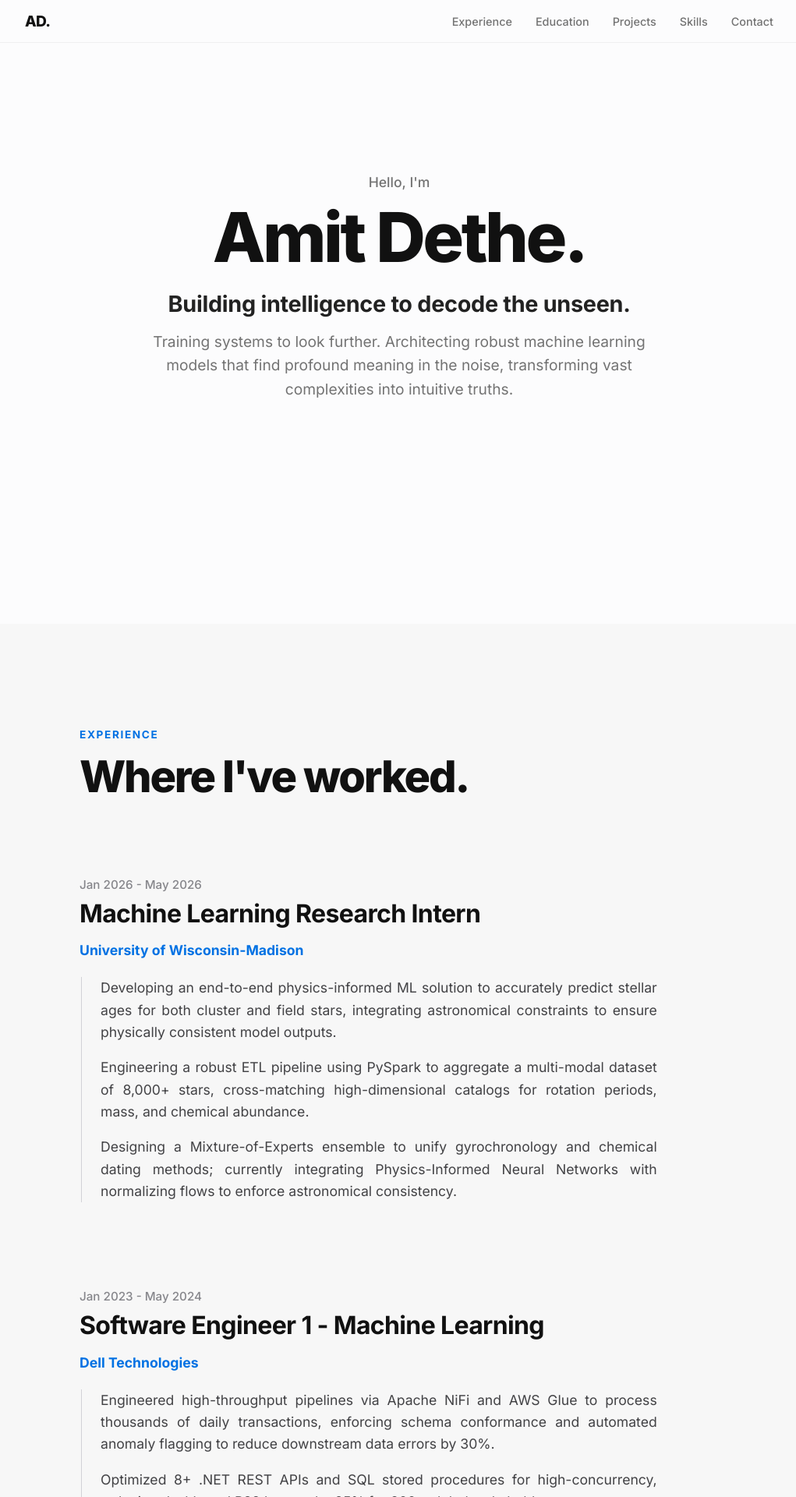
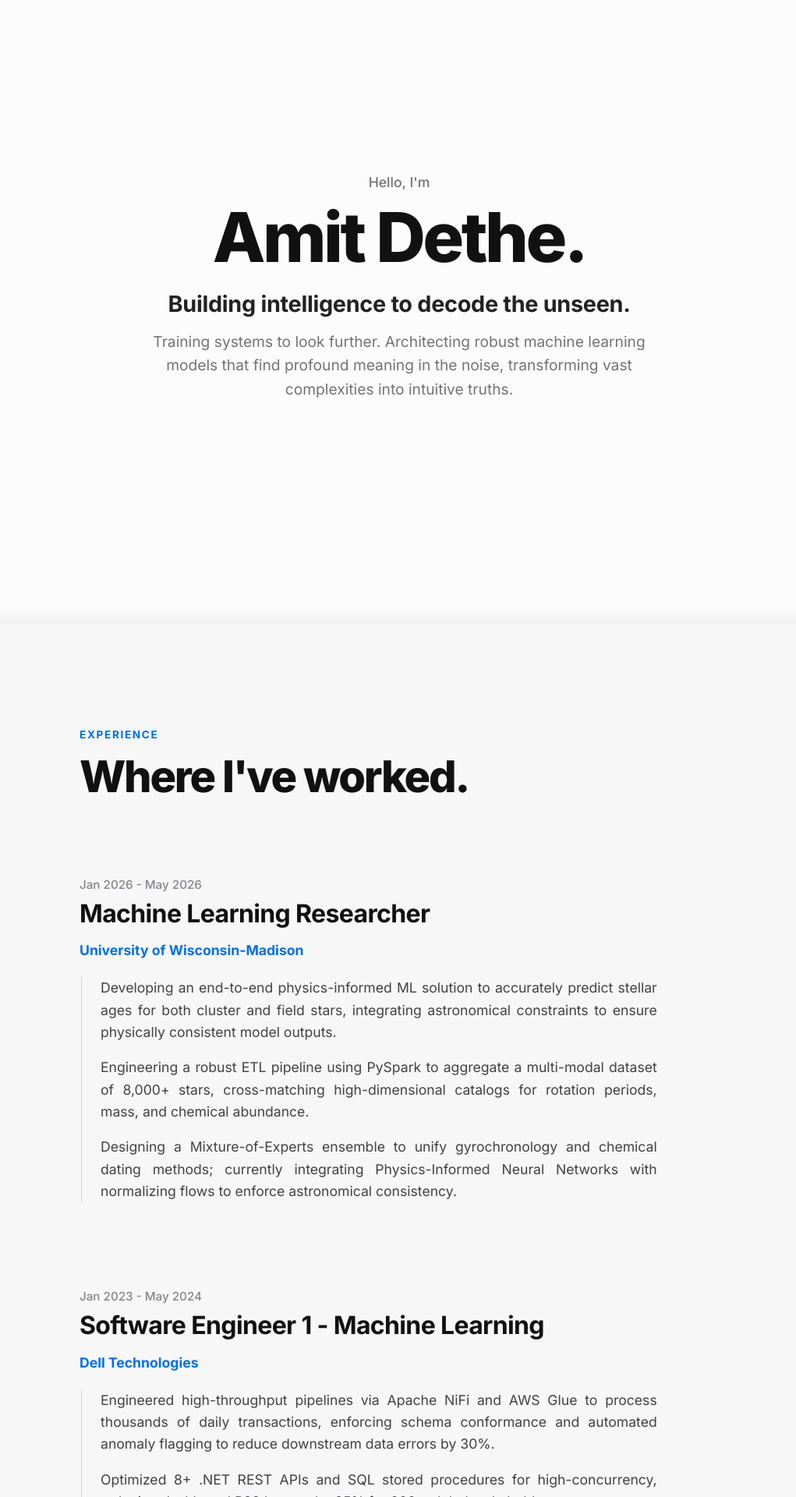
Before and after one commit to 26amitdethe/26amitdethe.github.io, an Angular app: page / in a window 1280 px wide. Shown: the top 1920 px of the page at 78% size, without its empty margins (128-1149 px from the left). Built offline with nearby package versions, Linux system fonts and the light colour scheme.

Commit message:
portfolio update Fri 03/13/2026  0:33:00.10

```diff
--- a/src/app/app.css
+++ b/src/app/app.css
@@ -27,15 +27,15 @@
   }
 }
 
-.job-item, .project-item-card, .skill-category-card, .edu-item {
+.job-item, .project-item-card, .skill-category-card, .edu-item, .contact-section-container {
   opacity: 0;
   transform: translateY(80px);
-  transition: opacity 0.8s cubic-bezier(0.16, 1, 0.3, 1),
-              transform 0.8s cubic-bezier(0.16, 1, 0.3, 1);
+  transition: opacity 3.6s cubic-bezier(0.16, 1, 0.3, 1),
+              transform 3.6s cubic-bezier(0.16, 1, 0.3, 1);
 }
 
 .job-item.visible, .project-item-card.visible,
-.skill-category-card.visible, .edu-item.visible {
+.skill-category-card.visible, .edu-item.visible, .contact-section-container.visible {
   opacity: 1;
   transform: translateY(0);
 }
@@ -154,10 +154,10 @@
 /* ==========================================================================
    3. EXPERIENCE
    ========================================================================== */
-.experience-outer-wrapper {
+/* .experience-outer-wrapper {
   width: 100%;
   background-color: #F7F7F7;
-}
+} */
 
 .experience-container {
   max-width: 900px;
@@ -228,10 +228,10 @@
 /* ==========================================================================
    4. PROJECTS
    ========================================================================== */
-.projects-outer-wrapper {
+/* .projects-outer-wrapper {
   width: 100%;
   background-color: #F7F7F7;
-}
+} */
 
 .projects-section-container {
   max-width: 900px;
@@ -294,15 +294,15 @@
 /* ==========================================================================
    5. SKILLS
    ========================================================================== */
-.skills-outer-wrapper {
+/* .skills-outer-wrapper {
   width: 100%;
   padding: 100px 0;
-}
+} */
 
 .skills-container {
   max-width: 900px;
   margin: 0 auto;
-  padding: 0 40px;
+  padding: 120px 40px;
 }
 
 .skills-card-grid {
@@ -395,10 +395,10 @@
 /* ==========================================================================
    7. CONTACT
    ========================================================================== */
-.contact-outer-wrapper {
+/* .contact-outer-wrapper {
   width: 100%;
   background-color: #F7F7F7;
-}
+} */
 
 .contact-section-container {
   max-width: 900px;
--- a/src/app/app.html
+++ b/src/app/app.html
@@ -1,39 +1,26 @@
-<nav class="navbar">
-  <div class="nav-content">
-    <a href="#home" class="nav-logo">AD.</a>
-    <div class="nav-links">
-      <a href="#experience">Experience</a>
-      <a href="#education">Education</a>
-      <a href="#projects">Projects</a>
-      <a href="#skills">Skills</a>
-      <a href="#contact">Contact</a>
-    </div>
-  </div>
-</nav>
+<div class="stacking-cards">
 
+  <section class="stack-card" id="home">
     <div class="apple-experience">
-  <section id="home" class="hero-section">
+      <div class="hero-section">
         <div class="hero-content reveal-on-load">
-
           <p class="greeting">Hello, I'm</p>
           <h1 class="name-display">Amit Dethe.</h1>
           <h2 class="role-title">Building intelligence to decode the unseen.</h2>
-
           <p class="hero-summary">
             Training systems to look further. Architecting robust machine learning models that find profound meaning in the noise, transforming vast complexities into intuitive truths.
           </p>
-
+        </div>
+      </div>
     </div>
   </section>
-</div>
 
-
+  @if (portfolioData()) {
+    <section class="stack-card" id="experience">
       <div class="experience-outer-wrapper">
-  @if (portfolioData()) {
-    <div id="experience" class="experience-container reveal-on-load">
+        <div class="experience-container">
           <p class="section-tag">EXPERIENCE</p>
           <h2 class="section-main-title">Where I've worked.</h2>
-
           <div class="experience-list">
             @for (job of portfolioData().experience; track job.role) {
               @if (job.showElement) {
@@ -41,7 +28,6 @@
                   <p class="job-dates">{{ job.dates }}</p>
                   <h3 class="job-role-title">{{ job.role }}</h3>
                   <p class="job-company-name">{{ job.company }}</p>
-
                   <div class="bullet-container">
                     @for (bullet of job.bullets; track bullet) {
                       <p class="job-description">{{ bullet }}</p>
@@ -52,15 +38,16 @@
             }
           </div>
         </div>
+      </div>
+    </section>
   }
-</div>
-
 
   @if (portfolioData()) {
-<div id="education" class="education-container reveal-on-load">
+    <section class="stack-card" id="education">
+      <div class="education-outer-wrapper">
+        <div class="education-container">
           <p class="section-tag">EDUCATION</p>
           <h2 class="section-main-title">Where I've studied.</h2>
-
           <div class="education-list">
             @for (edu of portfolioData().education; track edu.degree) {
               @if (edu.showElement) {
@@ -68,7 +55,6 @@
                   <p class="edu-dates">{{ edu.dates }}</p>
                   <h3 class="edu-degree-title">{{ edu.degree }}</h3>
                   <p class="edu-school-name">{{ edu.school }}</p>
-
                   <p class="edu-details">
                     GPA: {{ edu.gpa }} · {{ edu.details }}
                     @if (edu.courses) {
@@ -80,46 +66,44 @@
             }
           </div>
         </div>
+      </div>
+    </section>
   }
 
-
   @if (portfolioData()) {
+    <section class="stack-card" id="projects">
       <div class="projects-outer-wrapper">
-  <div id="projects" class="projects-section-container">
+        <div class="projects-section-container">
           <p class="section-tag">PROJECTS</p>
           <h2 class="section-main-title">What I've built.</h2>
-
           <div class="projects-stack">
             @for (project of portfolioData().projects; track project.title) {
               @if (project.showElement) {
                 <div class="project-item-card">
-
                   <p class="project-tech-stack">
                     {{ project.tools.split(',').join(' · ') }}
                   </p>
-
                   <h3 class="project-display-title">{{ project.title }}</h3>
-
                   <div class="project-bullets-container">
                     @for(bullet of project.bullets; track bullet) {
                       <p class="project-summary-text">{{ bullet }}</p>
                     }
                   </div>
-
                 </div>
               }
             }
           </div>
         </div>
       </div>
+    </section>
   }
 
+  @if (portfolioData()) {
+    <section class="stack-card" id="skills">
       <div class="skills-outer-wrapper">
-  @if (portfolioData()) {
-    <div id="skills" class="skills-container">
+        <div class="skills-container">
           <p class="section-tag">SKILLS</p>
           <h2 class="section-main-title">Tools I use.</h2>
-
           <div class="skills-card-grid">
             @for (cat of portfolioData().skillCategories; track cat.category) {
               @if (cat.showElement) {
@@ -135,26 +119,24 @@
             }
           </div>
         </div>
+      </div>
+    </section>
   }
-</div>
-
 
   @if (portfolioData()) {
+    <section class="stack-card" id="contact">
       <div class="contact-outer-wrapper">
-  <div id="contact" class="contact-section-container">
+        <div class="contact-section-container">
           <p class="section-tag">CONTACT</p>
           <h2 class="section-main-title">Let's connect.</h2>
-
           <p class="contact-summary">
             {{ portfolioData().contact.summary }}
           </p>
-
           <div class="contact-buttons-wrapper">
             <a [href]="'mailto:' + portfolioData().contact.email" class="contact-btn btn-primary">
               <svg viewBox="0 0 24 24" width="18" height="18" fill="none" stroke="currentColor" stroke-width="2" stroke-linecap="round" stroke-linejoin="round"><path d="M4 4h16c1.1 0 2 .9 2 2v12c0 1.1-.9 2-2 2H4c-1.1 0-2-.9-2-2V6c0-1.1.9-2 2-2z"></path><polyline points="22,6 12,13 2,6"></polyline></svg>
               {{ portfolioData().contact.email }}
             </a>
-
             <a [href]="'tel:' + portfolioData().contact.phone.replace(' ', '').replace('(', '').replace(')', '').replace('-', '')" class="contact-btn btn-secondary">
               <svg viewBox="0 0 24 24" width="18" height="18" fill="none" stroke="currentColor" stroke-width="2" stroke-linecap="round" stroke-linejoin="round"><path d="M22 16.92v3a2 2 0 0 1-2.18 2 19.79 19.79 0 0 1-8.63-3.07 19.5 19.5 0 0 1-6-6 19.79 19.79 0 0 1-3.07-8.67A2 2 0 0 1 4.11 2h3a2 2 0 0 1 2 1.72 12.84 12.84 0 0 0 .7 2.81 2 2 0 0 1-.45 2.11L8.09 9.91a16 16 0 0 0 6 6l1.27-1.27a2 2 0 0 1 2.11-.45 12.84 12.84 0 0 0 2.81.7A2 2 0 0 1 22 16.92z"></path></svg>
               {{ portfolioData().contact.phone }}
@@ -162,4 +144,7 @@
           </div>
         </div>
       </div>
+    </section>
   }
+
+</div>
--- a/src/app/app.ts
+++ b/src/app/app.ts
@@ -52,7 +52,7 @@ export class App implements OnInit, OnDestroy {
     );
 
     const targets = document.querySelectorAll(
-      '.job-item, .project-item-card, .skill-category-card, .edu-item'
+      '.job-item, .project-item-card, .skill-category-card, .edu-item, .contact-section-container'
     );
     targets.forEach((el) => this.observer.observe(el));
   }
--- a/src/assets/master.json
+++ b/src/assets/master.json
@@ -49,7 +49,7 @@
   "experience": [
     {
       "showElement": true,
-      "role": "Machine Learning Research Intern",
+      "role": "Machine Learning Researcher",
       "company": "University of Wisconsin-Madison",
       "dates": "Jan 2026 - May 2026",
       "bullets": [
--- a/src/styles.css
+++ b/src/styles.css
@@ -40,3 +40,79 @@ app-root {
 html, body, app-root {
   scroll-behavior: smooth;
 }
+
+
+.stacking-cards {
+  position: relative;
+}
+
+.stack-card {
+  position: relative;
+  min-height: 100vh;
+}
+
+/* Only hero stays sticky — it sits behind everything */
+.stack-card#home {
+  position: sticky;
+  top: 0;
+  z-index: 1;
+  min-height: 100vh;
+  background-color: #FCFCFD;
+}
+
+.stack-card#experience {
+  position: relative;
+  z-index: 2;
+  background-color: #F7F7F7;
+  border-radius: 24px 24px 0 0;
+  box-shadow: 0 -4px 30px rgba(0, 0, 0, 0.08);
+}
+
+.stack-card#education {
+  position: relative;
+  z-index: 3;
+  background-color: #FCFCFD;
+  border-radius: 24px 24px 0 0;
+  box-shadow: 0 -4px 30px rgba(0, 0, 0, 0.08);
+  margin-top: -24px;
+}
+
+.stack-card#projects {
+  position: relative;
+  z-index: 4;
+  background-color: #F7F7F7;
+  border-radius: 24px 24px 0 0;
+  box-shadow: 0 -4px 30px rgba(0, 0, 0, 0.08);
+  margin-top: -24px;
+}
+
+.stack-card#skills {
+  position: relative;
+  z-index: 5;
+  background-color: #FCFCFD;
+  border-radius: 24px 24px 0 0;
+  box-shadow: 0 -4px 30px rgba(0, 0, 0, 0.08);
+  margin-top: -24px;
+}
+
+.stack-card#contact {
+  position: relative;
+  z-index: 6;
+  background-color: #F7F7F7;
+  border-radius: 24px 24px 0 0;
+  box-shadow: 0 -4px 30px rgba(0, 0, 0, 0.08);
+  margin-top: -24px;
+}
+
+@media (max-width: 768px) {
+  .stack-card#home {
+    position: relative;
+    min-height: auto;
+  }
+
+  .stack-card {
+    border-radius: 0 !important;
+    box-shadow: none !important;
+    margin-top: 0 !important;
+  }
+}
```
Lines whose indentation alone changed are shown as unchanged.
